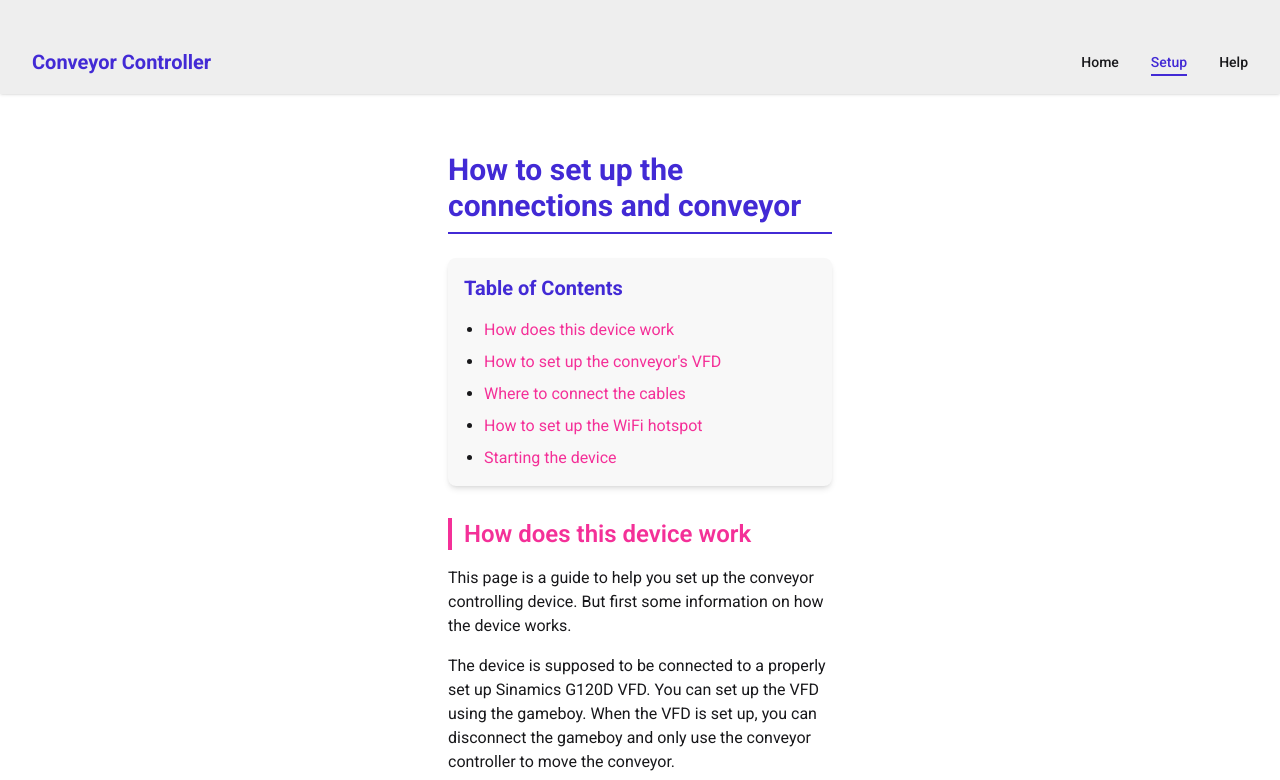
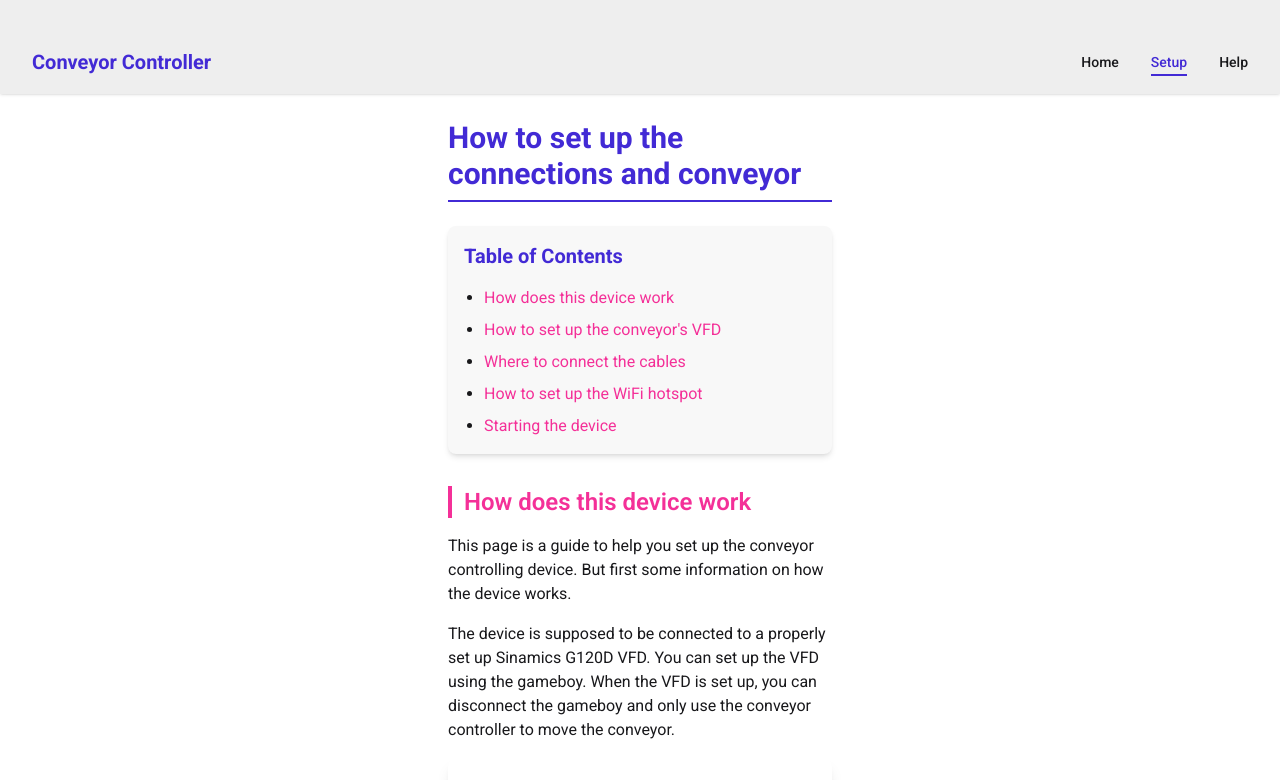
Before and after one commit to davidstrasak/Bachelors_PhoneApp, a React (Vite) app: page /setup in a window 1280 px wide. Shown: the top 780 px of the page. Built offline with nearby package versions, Linux system fonts and the light colour scheme; a web font is replaced by a local one.

Commit message:
last little improvements to the setup page

```diff
--- a/src/components/ScrollToTop.tsx
+++ b/src/components/ScrollToTop.tsx
@@ -36,7 +36,7 @@ const ScrollToTop: React.FC<ScrollToTopProps> = ({
       {isVisible && (
         <button
           onClick={scrollToTop}
-          className={`fixed bottom-6 right-6 p-3 rounded-full bg-primary text-white shadow-lg hover:bg-primary-focus transition-all duration-300 ${className}`}
+          className={`z-50 fixed bottom-6 right-6 p-3 rounded-full bg-primary text-white shadow-lg hover:bg-primary-focus transition-all duration-300 ${className}`}
           aria-label="Scroll to top"
         >
           <svg
--- a/src/routes/Setup.tsx
+++ b/src/routes/Setup.tsx
@@ -68,7 +68,7 @@ export default function Setup() {
   }, []);
 
   return (
-    <div className="container mx-auto px-4 py-8 max-w-3xl">
+    <div className="container mx-auto px-4 pb-36 max-w-3xl">
       <ScrollToTop />
       <h1 className="text-3xl font-bold text-primary mb-6 border-b-2 border-primary pb-2">
         How to set up the connections and conveyor
```
